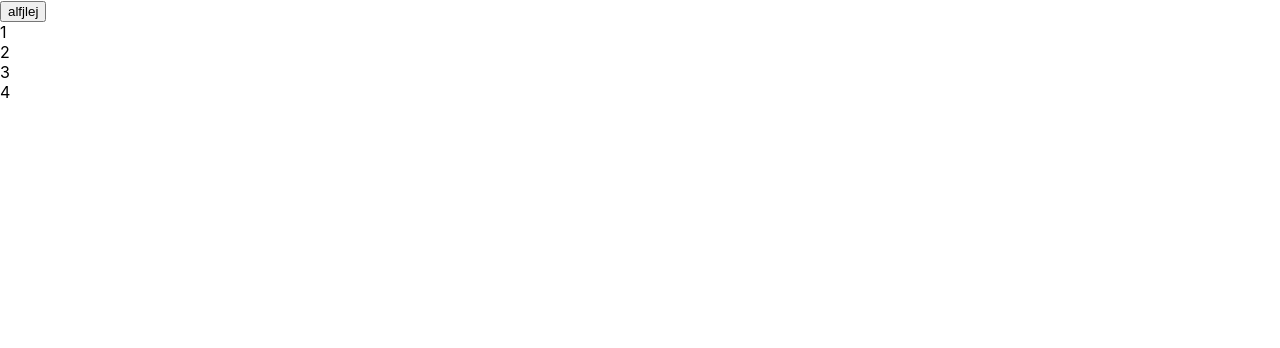
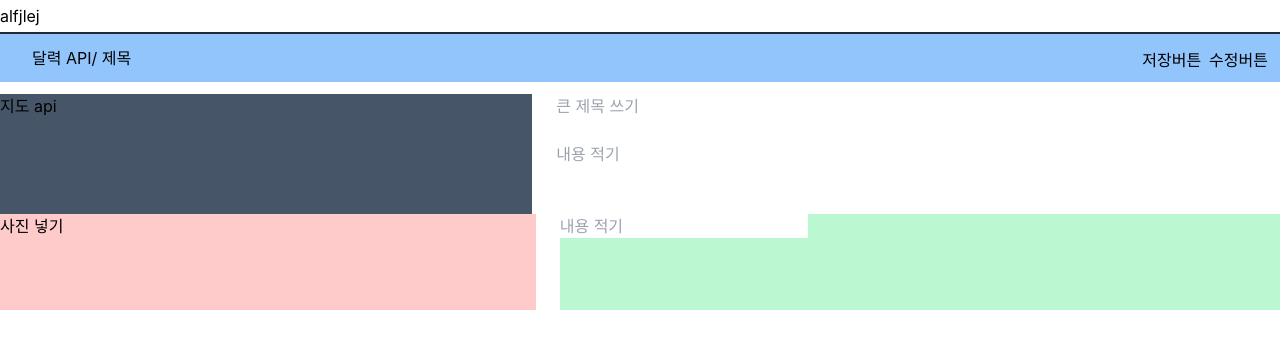
Before and after one commit to sujeong-oh/SELF-NEW, a React (Create React App) app: page / in a window 1280 px wide. Shown: the top 348 px of the page. Built offline with nearby package versions, Linux system fonts and the light colour scheme.

Commit message:
upgrade_1

```diff
--- a/package.json
+++ b/package.json
@@ -36,6 +36,9 @@
     ]
   },
   "devDependencies": {
+    "autoprefixer": "^10.4.7",
+    "postcss": "^8.4.14",
+    "tailwindcss": "^3.1.4",
     "web-vitals": "^2.1.4"
   }
 }
--- a/src/App.tsx
+++ b/src/App.tsx
@@ -1,12 +1,13 @@
 import React from 'react';
 import './App.css';
-import Home from './pages/Home';
+// import Home from './pages/Home';
+import Detail from './pages/Detail';
 
 
 function App() {
   return (
-
-<><Home /></>
+// <><Home /></>
+<><Detail /></>
   );
 }
 
--- /dev/null
+++ b/src/components/Banner.tsx
@@ -0,0 +1,25 @@
+export default function Card() {
+  return (
+
+    <div className="bg-blue-300 mb-3">
+      <div className="max-w-7xl mx-auto py-3 px-3 sm:px-6 lg:px-8 ">
+        <div className=" flex-1 flex items-center"> 달력 API/ 제목
+        <div className="buttons absolute top-10 right-3">   {/* 오른쪽 끝에 위치시키고 싶은데 저걸 쓰는게 맞는지?*/}
+          <button
+            type="submit"
+            className="-mr-1 p-2 rounded-md hover:bg-white
+                   focus:outline-none focus:ring-2 focus:ring-white sm:-mr-2"
+          >저장버튼</button>
+
+          <button
+            type="submit"
+            className="-mr-1 p-2 rounded-md hover:bg-white
+                   focus:outline-none focus:ring-2 focus:ring-white sm:-mr-2"
+          >수정버튼</button>
+          </div>
+        </div>
+      </div>
+    </div>
+
+  );
+}
--- a/src/pages/Detail.tsx
+++ b/src/pages/Detail.tsx
@@ -1,22 +1,46 @@
+// const features = [
+//  { name: 'Origin', description: 'Designed by Good Goods, Inc.' },
+//  { name: 'Material', description: 'Solid walnut base with rare earth magnets and powder coated steel card cover' },
+//  { name: 'Dimensions', description: '6.25" x 3.55" x 1.15"' },
+import Banner from "../components/Banner";
+
+
 export default function Detail() {
     return (
-      <head>
-      <div className="bg-indigo-600">
-        <div className="max-w-7xl mx-auto py-3 px-3 sm:px-6 lg:px-8">
-          <div className="flex items-center justify-between flex-wrap">
-            <div className="w-0 flex-1 flex items-center">
-              <span className="flex p-2 rounded-lg bg-indigo-800"></span>
-              <div className="order-2 flex-shrink-0 sm:order-3 sm:ml-3"> {/* 여기에 분류/일정/제목*/}
-                <button
-                  type="submit"
-                  className="-mr-1 flex p-2 rounded-md hover:bg-indigo-500 focus:outline-none focus:ring-2 focus:ring-white sm:-mr-2"
-                >dadfd</button>
-              </div>
-            </div>
+      <>
+       <header>
+        <span className="flex justify-between border-b-2 border-gray-800 py-1 md:justify-start md:space-x-10"><button>alfjlej</button></span>
+      </header>
+    <main  >
+      <Banner />
+      </main>
+
+        <section className="container" >
+          <div className="grid grid-rows-3 grid-flow-col gap-6">
+            <div className="row-span-3 bg-slate-600"><h1>지도 api</h1></div>
+            <script
+              type="text/javascript"
+              src="//dapi.kakao.com/v2/maps/sdk.js?appkey=50402e02db649bd75d95eb5b35bbca6d">
+            </script>
+
+          {/* 지도를 띄우는 코드 작성 , 어떻게 해야되는지 모르겠는 */}
+
+
+            <div className="input">
+              <input type="input" placeholder="큰 제목 쓰기"></input></div>
+              <div className="input">
+              <input type="input" placeholder="내용 적기"></input></div>
           </div>
-        </div>
-      </div>
-      </head>
+          <div className="grid grid-rows-3 grid-flow-col gap-6">
+            <div className="row-span-5 bg-red-200 ">사진 넣기</div>
+            <div className="row-span-5 input bg-green-200 "> {/* input 크기를 늘려야 됨 */}
+              <input className="row-span-5"
+              type="input" placeholder="내용 적기"></input></div>
+          </div>
+        </section>
+      </>
+    );
+  }
 
 
       // url
@@ -24,6 +48,3 @@ export default function Detail() {
       // <input type="text" classname="" ><h1><placsholder> 뭐라고 쓸지 정하기 </placsholder></h1></input>
       // <사진 넣는 공간>
       // 지도 api :  var html =  '<iframe src="https://www.google.com/maps/embed?pb=!1m18!1m12!1m3!1d26097.096325951305!2d129.1011564164658!3d35.15320287900966!2m3!1f0!2f0!3f0!3m2!1i1024!2i768!4f13.1!3m3!1m2!1s0x3568ed2f27c70ec7%3A0xff6df0e14d9216fb!2z6rSR7JWI66as7ZW07IiY7JqV7J6l!5e0!3m2!1sko!2skr!4v1656252154636!5m2!1sko!2skr" width="600" height="450" style="border:0;" allowfullscreen="" loading="lazy" referrerpolicy="no-referrer-when-downgrade"></iframe>';
-
-    )
-  }
--- a/src/pages/Home.tsx
+++ b/src/pages/Home.tsx
@@ -5,7 +5,7 @@ export default function Home() {
   return (
     <div>
       <header>
-        <span className="flex justify-between border-b-2 border-gray-100 py-1 md:justify-start md:space-x-10"><button>alfjlej</button></span>
+        <span className="flex justify-between border-b-2 border-gray-600 py-1 md:justify-start md:space-x-10"><button>alfjlej</button></span>
       </header>
       <main>
         <><section className="flex justify-between border-solid border-2 border-indigo-600 h-96 m-1">
--- /dev/null
+++ b/tailwind.config.js
@@ -0,0 +1,10 @@
+/** @type {import('tailwindcss').Config} */
+module.exports = {
+  content: [
+    "./src/**/*.{js,jsx,ts,tsx}",
+  ],
+  theme: {
+    extend: {},
+  },
+  plugins: [],
+}
```
Also changed, not shown: 1 other file (tests, documents, lock files or other folders).
